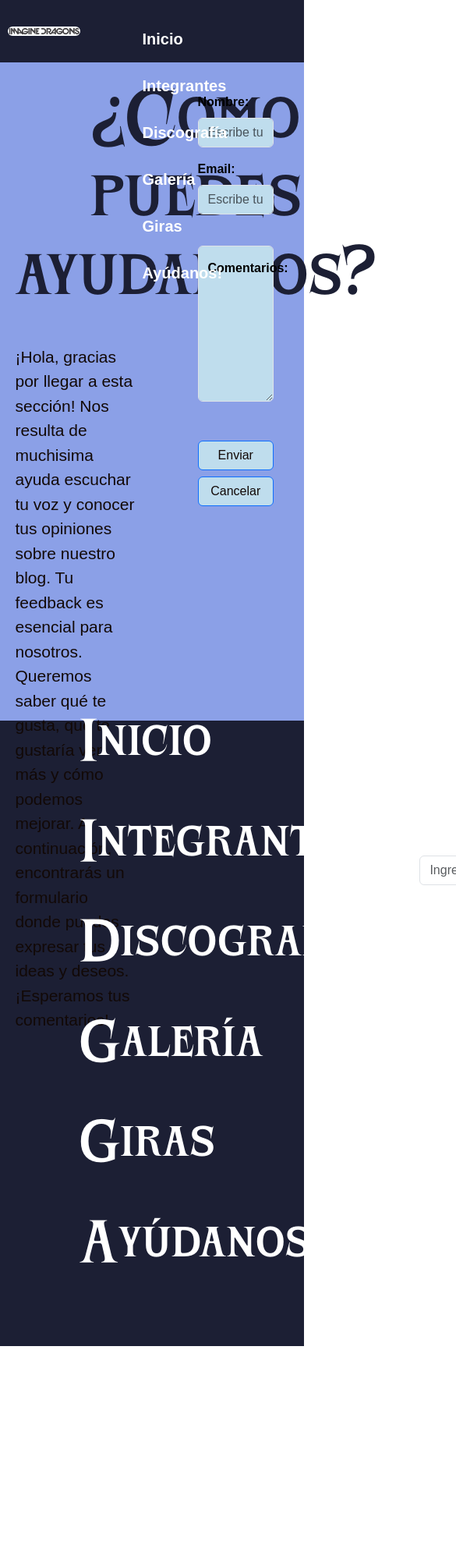
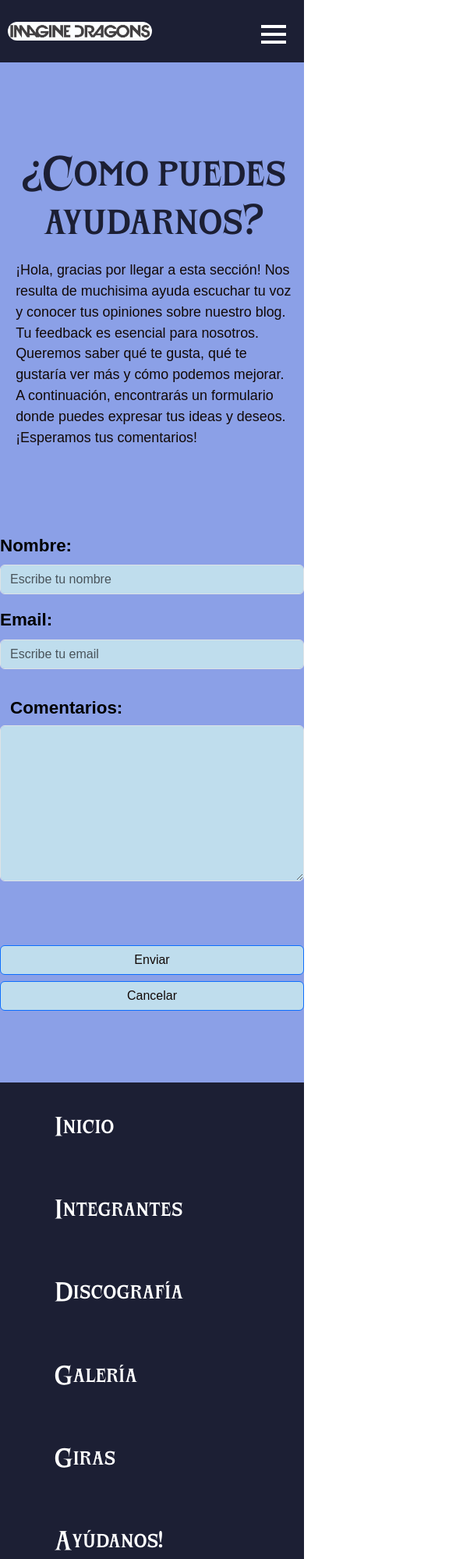
Before and after one commit to jfotinos/PF-Fotinos, a plain HTML site: page pages/contacto.html in a window 390 px wide. Shown: the top 1999 px of the page at 78% size, 585 px wide, since content can reach past the window. Before the commit the page ends 1726 px from the top, so only its background shows below. Drawn offline with nearby package versions, Linux system fonts and the light colour scheme.

Commit message:
Pagina contacto responsive y retoques generales

```diff
--- a/css/style.css
+++ b/css/style.css
@@ -14,13 +14,18 @@
 body {
     font-family: 'Ubuntu', sans-serif;
 }
-
+/* Pseudo elemento para pintar texto */
+p::selection {
+background-color: #bfdded;
+color: black;
+}
 /* Inicio del Header */
 #top {
     display: flex;
     position: sticky;
     top: 0;
     z-index: 10;
+    width: 100%;
 }
 
 .cabecera {
@@ -30,6 +35,7 @@
     height: 5em;
     justify-content:space-between ;
     align-items: center;
+    width: 100%;
 }
 .logo {
     width: 25%;
@@ -61,6 +67,20 @@
     text-decoration:none;
     color: white;
 }
+/* MENU MOBILE */
+#checkMenuu, .cabecera label {
+    display: none;
+}
+.cabecera label i {
+    font-size: 3em;
+    color: white;
+}
+
+
+
+
+
+
 /* FIN DEL HEADER */
 
 /* -------------EMPIEZA EL FOOTER -------------*/
@@ -124,7 +144,9 @@
     font-style: italic;
     color: white;
 }
-
+.newsletter form input {
+    background-color: #bfdded;
+}
 .newsletter .footerP {
     color: white;
     font-size: 21px;
@@ -138,14 +160,26 @@
 
 /* -------------INICIA EL CONTENIDO -------------*/
 /* INDEX: */ /* INDEX: */ /* INDEX: */ /* INDEX: */ /* INDEX: */
+.contenedorGrande {
+    display: flex;
+    width: 100%;
+    margin: 0;
+    padding: 0;
+    /* El border-right de abajo es para tapar el hueco blanco que queda en el
+    fondo, pero al hacerlo, se me crea una mini linea blanca debajo del fondo.*/
+    border-right: solid 10px #1c1f34;
+}
 .imgBackground {
     display: flex;
+    padding: 0;
+    margin: 0;
     justify-content: center;
     width: 100%;
     height:79rem;
     background-size: contain;
     background-image: url("../assets/images/imagineDragonsConcert.jpg");
     background-repeat: no-repeat;
+
 }
 .boxBiog{
     width: 45%;
@@ -207,6 +241,11 @@
     text-decoration: none;
     margin: 50px 120px 50px 50px;
 }
+/* Pseudoclase */
+.imagen-contenedor a:hover {
+    border:#bfdded solid 8px;
+    border-radius: 1rem;
+}
 
 .imagen-contenedor a h6 {
     text-align: center;
@@ -218,7 +257,14 @@
 .imagen-contenedor img {
     width: 310px;
     height: auto;
+    opacity: .85;
 }
+/* Pseudoclase */
+.imagen-contenedor img:hover {
+    opacity: 1;
+}
+
+
 /* INDEX: */ /* INDEX: */ /* INDEX: */ /* INDEX: */ /* INDEX: */
 /* TERMINA EL CONTENIDO DEL INDEX */
 
@@ -381,3 +427,139 @@
 .color5 {
     color: #bfdded;
 }
+
+
+
+
+/* MEDIA QUERIES */ /* MEDIA QUERIES */ /* MEDIA QUERIES */ /* MEDIA QUERIES */ /* MEDIA QUERIES */ /* MEDIA QUERIES */
+/* Empiezan los Media Queries */
+
+/*INICIO DEL HEADER MEDIA QUERIES */
+
+/* MENU MOBILE */
+@media (max-width:768px) {
+
+    .cabecera {
+        width: 100%;
+        display: flex;
+    }
+    .cabecera .logo {
+        width: 50%;
+    }
+    .cabecera label {
+        display: flex;
+    }
+    .navegacionNav {
+        display: none;
+    }
+    #checkMenuu:checked ~ .navegacionNav{
+        display: flex;
+        background: #1c1f34;
+        width: 100%;
+        height: 100vh;
+        position: absolute;
+        left: 0;
+        top: 60px;
+        flex-direction: column;
+        justify-content: start;
+        align-items: start;
+    }
+
+/*FIN DEL HEADER MEDIA QUERIES */
+/* ----------------------------------------------------------- */
+/* INICIO DEL FOOTER MEDIA QUERIES */
+    .footer {
+        display: flex;
+        flex-direction: column;
+        align-items: start;
+        width: 100%;
+        height: 200vh;
+    }
+
+    .footer .footerNav {
+        display: flex;
+        align-items: start;
+        justify-content: start;
+        align-content: start;
+        width: 100%;
+        height: 95vh;
+        font-size: 0.45rem;
+    }
+    .footerNav ul {
+        display: flex;
+        flex-direction: column;
+        align-items: start;
+        justify-content: end;
+        padding: 0;
+    }
+    .itemFooterNav {
+        display: flex;
+        align-self: start;
+        justify-self: start;
+    }
+    .newsletter {
+        display: flex;
+        width: 100%;
+        height: 90vh;
+        justify-content: start;
+        justify-items: start;
+        flex-direction: column;
+    }
+/*FIN DEL FOOTER MEDIA QUERIES  */
+/* ------------------------------------------------- */
+/* INICIO DE PAGINA CONTACTO */
+    .secForm {
+        display: flex;
+        flex-direction: column;
+        align-items: center;
+        justify-content: center;
+        width: 100%;
+        height: 155vh;
+    }
+    .secFormText {
+        display: flex;
+        width: 100%;
+        font-size: 0.8rem;
+    }
+    .secFormText h1 {
+        margin-top: 0;
+        margin-bottom: 0;
+        padding-top: 0;
+    }
+    .secFormText p {
+        padding: 1em;
+        padding-top: 1em;
+        font-size: 1.40em;
+        height: 19vh;
+    }
+
+    .ayudanos {
+        width: 100%;
+        margin-top: 0;
+        margin-right: 0;
+        padding-right: 0;
+        display: flex;
+        flex-direction: column;
+        align-items: center;
+        font-size: 1.40em;
+
+    }
+    .mb-3 {
+        width: 100%;
+    }
+    .form-floating {
+        display: flex;
+        width: 100%;
+        padding-top: 0.7em;
+        height: 40vh;
+        margin-bottom: 0;
+        padding-bottom: 0;
+    }
+
+
+
+
+
+
+
+}
--- a/index.html
+++ b/index.html
@@ -5,8 +5,10 @@
     <meta charset="UTF-8">
     <meta name="viewport" content="width=device-width, initial-scale=1.0">
     <link rel="shortcut icon" href="../assets/images/5.png">
+    <!-- Boxicons CSS -->
+    <link rel="stylesheet" href="https://unpkg.com/boxicons@2.1.4/css/boxicons.min.css">
     <!--Bootstrap -->
-    <link rel="stylesheet" href="../css/bootstrap.css">
+    <link rel="stylesheet" href="./css/bootstrap.css">
     <!-- Custon styles -->
     <link rel="stylesheet" href="./css/style.css">
     <title>Imagine dragons - Inicio</title>
@@ -18,8 +20,11 @@
 <!--------------------------------------------------------------------------------------------------------------->
 <header id="top">
     <div class="cabecera">
-            <img src="../assets/images/logo.jpg" alt="Logo" class="logo"/>
+            <img src="./assets/images/logo.jpg" alt="Logo" class="logo"/>
             <nav>
+            <!-- Menu mobile -->
+            <input type="checkbox" id="checkMenuu">
+
             <ul class="navegacionNav">
                 <li class="itemNav"><a href="./index.html">Inicio</a></li>
                 <li class="itemNav"><a href="./pages/integrantes.html">Integrantes</a></li>
@@ -28,6 +33,10 @@
                 <li class="itemNav"><a href="./pages/giras.html">Giras</a></li>
                 <li class="itemNav"><a href="./pages/contacto.html">Ayúdanos!</a></li>
             </ul>
+            <label for="checkMenuu">
+                <i class="bx bx-menu"></i>
+                <!-- Termina menu mobile  -->
+            </label>
         </nav>
     </div>
     </header>
@@ -37,6 +46,7 @@
 <!-- _________________________________________________________________________________________________________ -->
 <!--                                         ||Inicio del contenido||                                          -->
 <!--------------------------------------------------------------------------------------------------------------->
+<div class="contenedorGrande">
 <section class="imgBackground"> <!--Inicio de la biografia de la banda-->
     <div class="boxBiog">
         <h1 id="titleBio">Imagine dragons</h1>
@@ -48,6 +58,10 @@
         <p class="biog">La banda no solo ha ganado el reconocimiento de la crítica, sino que también ha recibido varios premios y nominaciones, incluyendo los premios Grammy. Su estilo único y su habilidad para crear himnos pegajosos les han convertido en una de las bandas más influyentes de su generación. Con una creciente base de seguidores y una carrera en constante evolución, Imagine Dragons continúa dejando una marca indeleble en la música contemporánea.</p>
         </div>
 </section> <!--Fin de la biografia de la banda-->
+    <div class="barra de relleno para la foto">
+
+    </div>
+</div>
 <!--                                           ||Fin del contenido||                                           -->
 
 <!-- _________________________________________________________________________________________________________ -->
--- a/pages/contacto.html
+++ b/pages/contacto.html
@@ -5,6 +5,8 @@
     <meta charset="UTF-8">
     <meta name="viewport" content="width=device-width, initial-scale=1.0">
     <link rel="shortcut icon" href="../assets/images/5.png">
+    <!-- Boxicons CSS -->
+    <link rel="stylesheet" href="https://unpkg.com/boxicons@2.1.4/css/boxicons.min.css">
     <!--Bootstrap -->
     <link rel="stylesheet" href="../css/bootstrap.css">
     <!-- Custon styles -->
@@ -20,6 +22,9 @@
     <div class="cabecera">
             <img src="../assets/images/logo.jpg" alt="Logo" class="logo"/>
             <nav>
+            <!-- Menu mobile -->
+            <input type="checkbox" id="checkMenuu">
+
             <ul class="navegacionNav">
                 <li class="itemNav"><a href="../index.html">Inicio</a></li>
                 <li class="itemNav"><a href="./integrantes.html">Integrantes</a></li>
@@ -28,6 +33,10 @@
                 <li class="itemNav"><a href="./giras.html">Giras</a></li>
                 <li class="itemNav"><a href="./contacto.html">Ayúdanos!</a></li>
             </ul>
+            <label for="checkMenuu">
+                <i class="bx bx-menu"></i>
+                <!-- Termina menu mobile  -->
+            </label>
         </nav>
     </div>
     </header>
@@ -37,7 +46,7 @@
 <!--                                           ||Inicio del Contenido||                                           -->
 <!--------------------------------------------------------------------------------------------------------------->
     <div class="container-fluid">
-        <!-- ACA DEBERIA CREAR UN DIV CON UNA IMG -->
+        <!-- ACA DEBERIA CREAR UN DIV CON UNA IMG? -->
     <section class="secForm">
         <div class="secFormText biog">
         <h1>¿Como puedes ayudarnos?</h1>
@@ -65,8 +74,9 @@
             <button class="btn btn-primary" type="reset">Cancelar</button>
             </div>
     </form>
-    </div>
-    </section>
+</section>
+</div>
+
 
 <!--                                           ||Fin del Contenido||                                             -->
 
```
Also changed, not shown: pages/discografia.html (+9 -0 lines), pages/galeria.html (+9 -0 lines), pages/giras.html (+9 -0 lines), pages/integrantes.html (+9 -0 lines).
